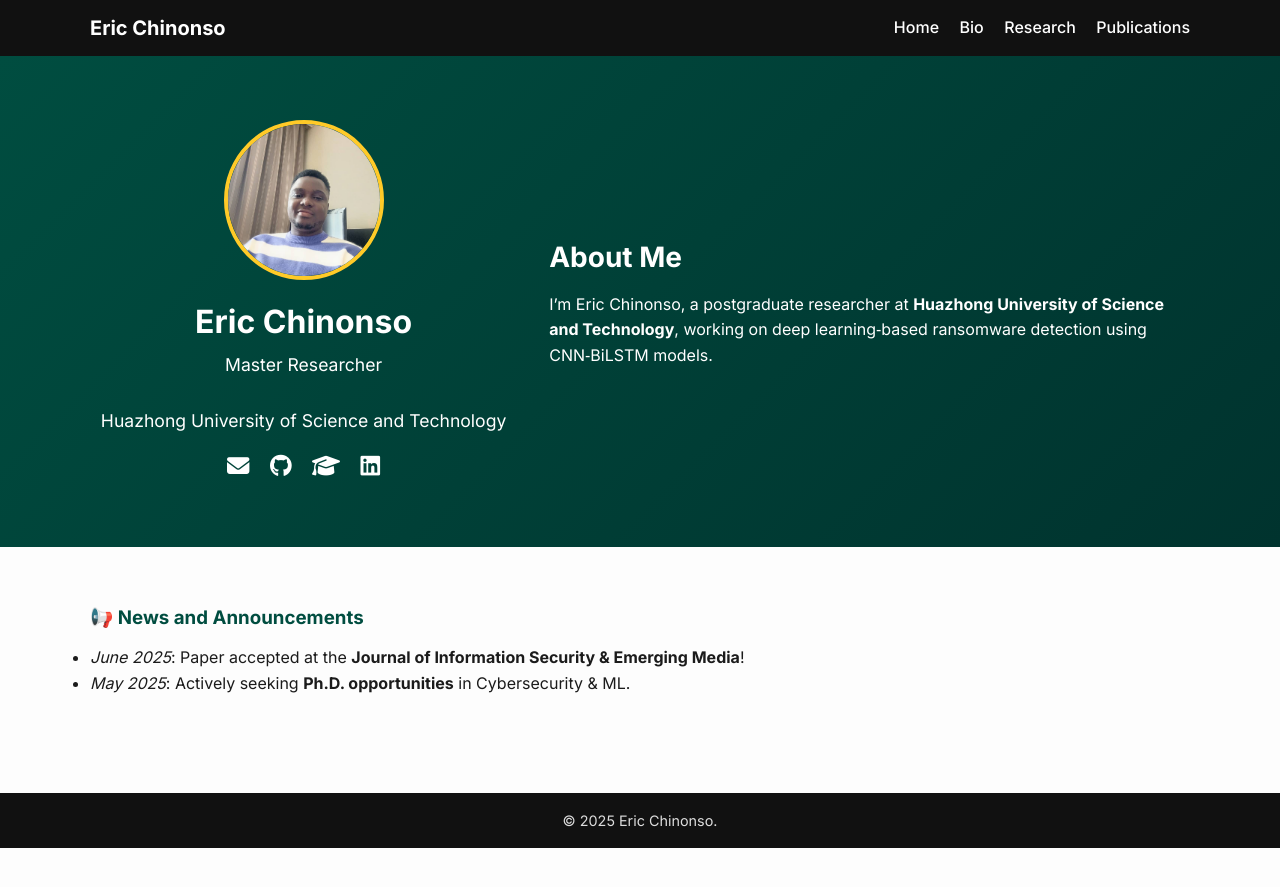
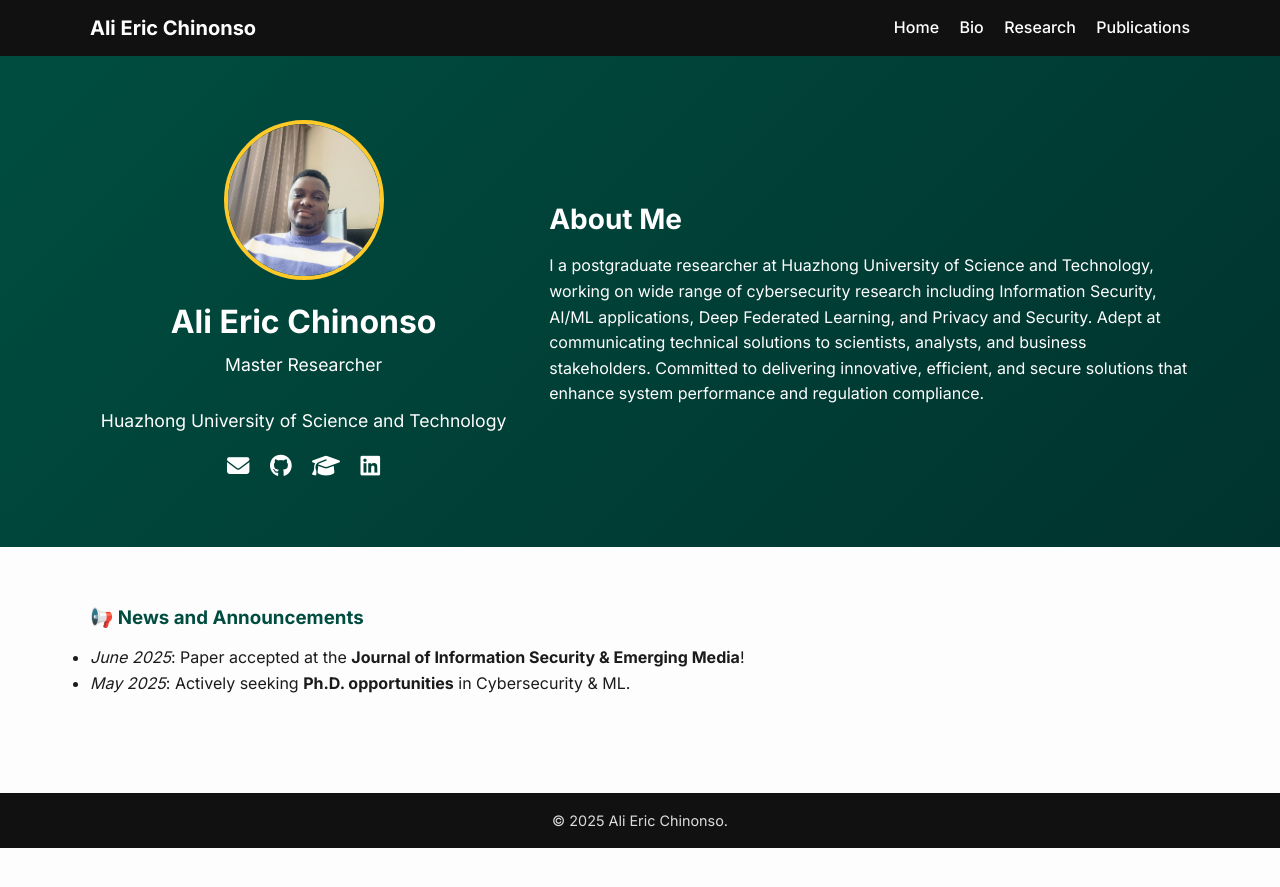
Before and after one commit to EmpireNetwork123/EmpireNetwork123.github.io, a Jekyll site: the page built from index.md, in a window 1280 px wide. Shown: the top 887 px of the page. Built offline with Jekyll 4.4.1, drawn with Linux system fonts in a browser that asks for light colours.

Commit message:
Update _config.yml_level1

```diff
--- a/_config.yml
+++ b/_config.yml
@@ -1,4 +1,4 @@
-title: "Eric Chinonso"
+title: "Ali Eric Chinonso"
 description: "Cybersecurity Researcher"
 position: "Master Researcher\nHuazhong University of Science and Technology"
 baseurl: ""
@@ -7,6 +7,6 @@ email: "Ericchinonso1@outlook.com"
 linkedin_username: "ericchinonso"
 github_username: "EmpireNetwork123"
 scholar_link: "https://scholar.google.com/citations?user=88vHMEMAAAAJ"
-about_me: "I'm Eric Chinonso, a postgraduate researcher at **Huazhong University of Science and Technology**, working on deep learning‑based ransomware detection using CNN‑BiLSTM models."
+about_me: "I a postgraduate researcher at Huazhong University of Science and Technology, working on wide range of cybersecurity research including Information Security, AI/ML applications, Deep Federated Learning, and Privacy and Security. Adept at communicating technical solutions to scientists, analysts, and business stakeholders. Committed to delivering innovative, efficient, and secure solutions that enhance system performance and regulation compliance."
 markdown: kramdown
 theme: null
```
